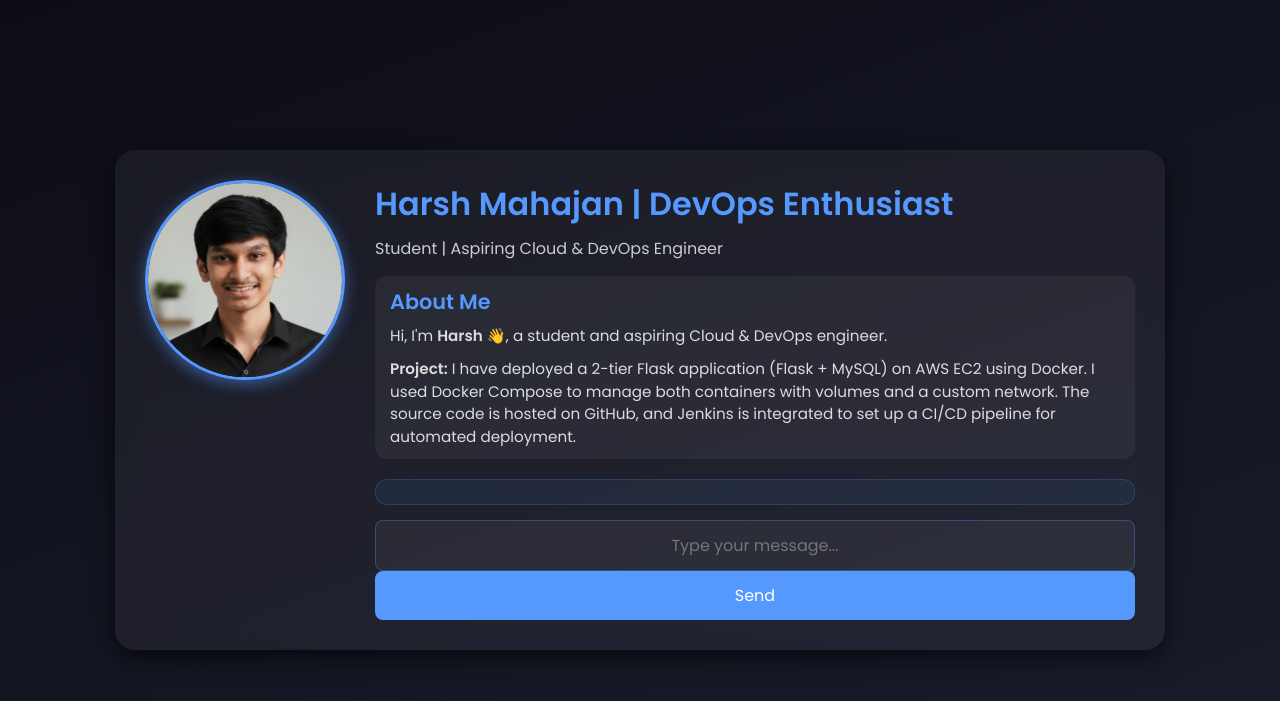
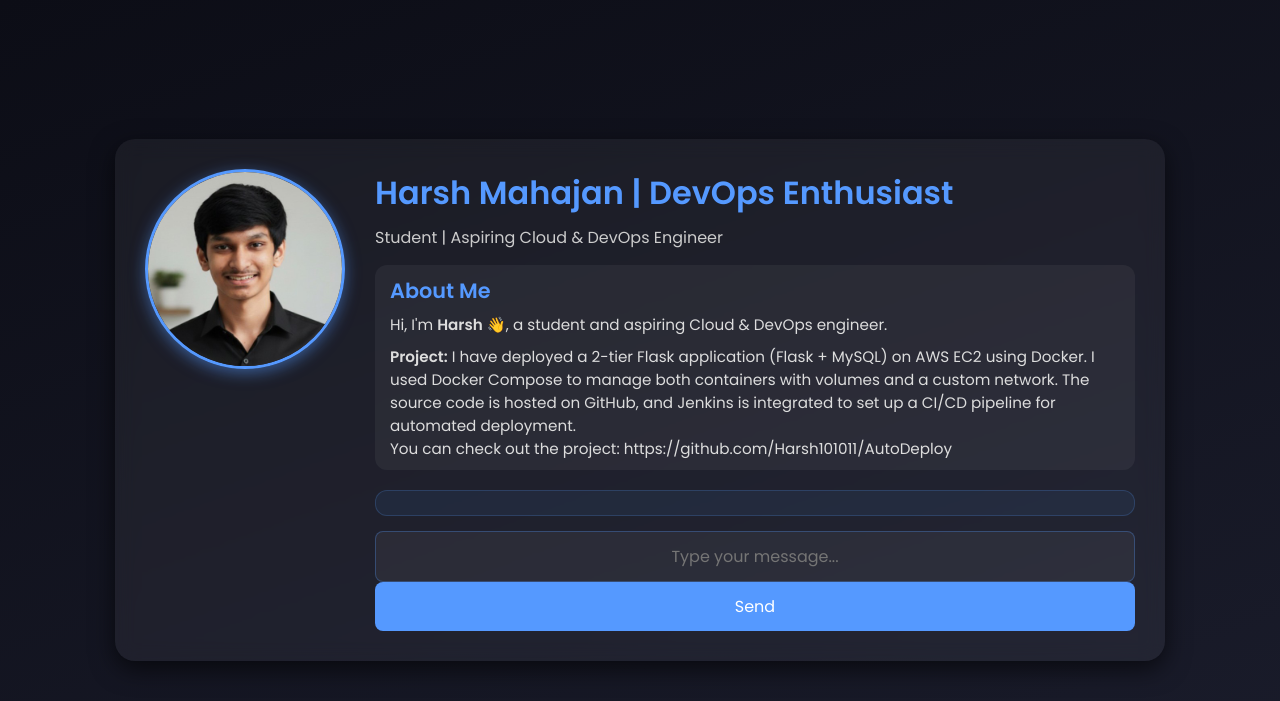
Before and after one commit to Harsh101011/AutoDeploy, a Flask app: page / in a window 1280 px wide. Shown: the top 701 px of the page. Run offline with Flask 3, Linux system fonts and the light colour scheme; data that the repository does not hold is empty; some libraries are stand-ins or nearby versions.

Commit message:
Added repo link

```diff
--- a/templates/index.html
+++ b/templates/index.html
@@ -185,6 +185,7 @@
             hosted on GitHub, and Jenkins is integrated to set up a CI/CD
             pipeline for automated deployment.
           </p>
+          <p>You can check out the project: https://github.com/Harsh101011/AutoDeploy</p>
         </div>
 
         <div class="messages">
```
